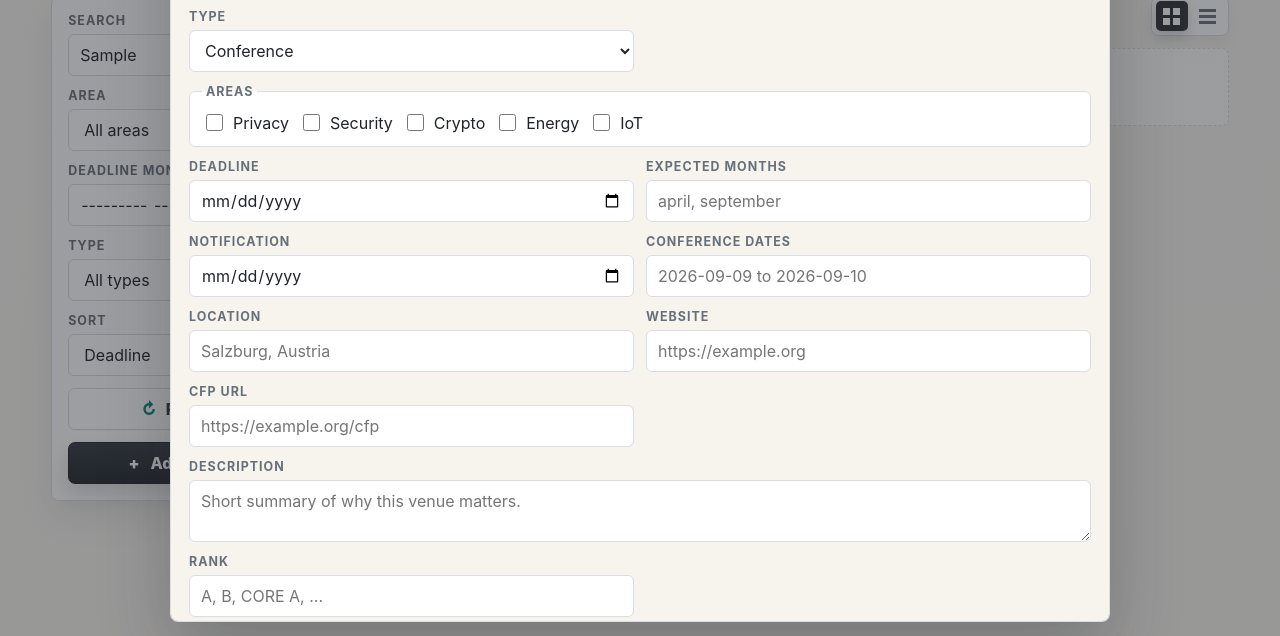
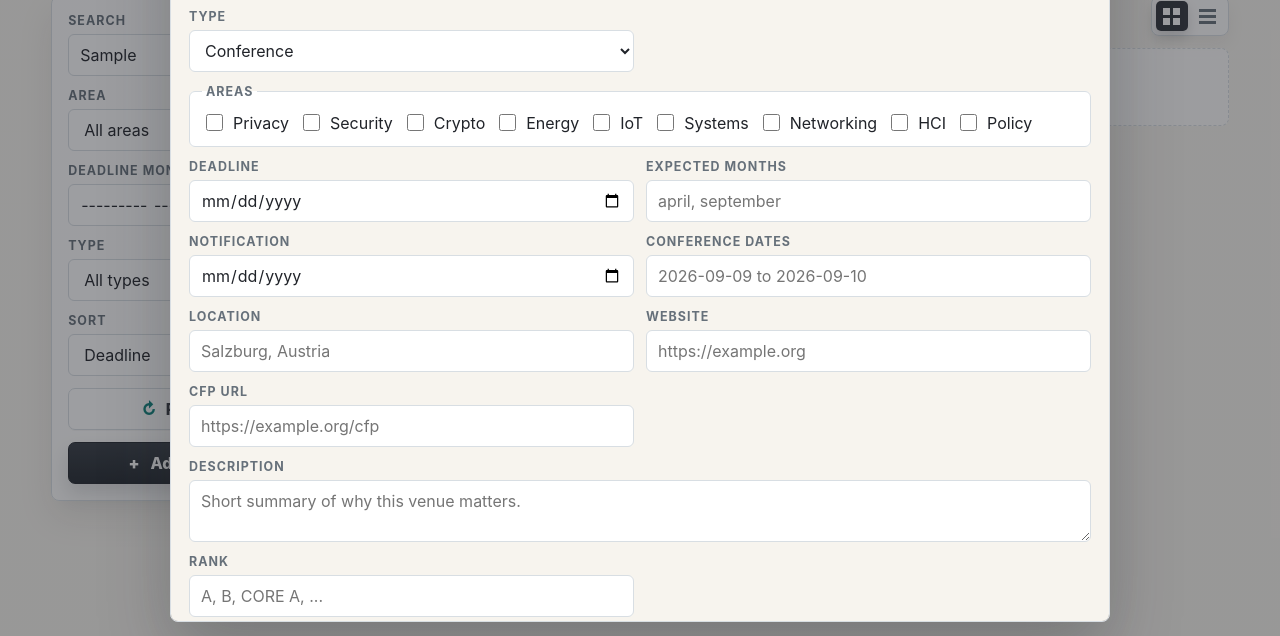
Before and after one commit to mahdi-akil/conference_radar, a plain HTML site: page index.html in a window 1280 px wide. Both pictures are taken after typing "Sample" into the empty fields and a click on the button "Add conference". Shown: the part 164-800 px from the top of the page. Drawn offline with Linux system fonts and the light colour scheme.

Commit message:
added more areas

```diff
--- a/app.js
+++ b/app.js
@@ -7,6 +7,10 @@ const CORE_AREAS = [
   { value: "crypto", label: "Crypto", aliases: ["crypto", "cryptography", "blockchain", "zero-knowledge", "financial cryptography"] },
   { value: "energy", label: "Energy", aliases: ["energy", "smart grid", "smart grids", "power systems", "sustainability"] },
   { value: "iot", label: "IoT", aliases: ["iot", "cyber-physical", "embedded", "edge", "sensor", "rfid"] },
+  { value: "systems", label: "Systems", aliases: ["systems", "distributed systems", "operating systems", "software systems", "dependable systems"] },
+  { value: "networking", label: "Networking", aliases: ["networking", "network", "wireless", "communications", "internet", "service management"] },
+  { value: "hci", label: "HCI", aliases: ["hci", "human factors", "human-centered", "usable privacy", "usable security", "user studies"] },
+  { value: "policy", label: "Policy", aliases: ["policy", "law", "regulation", "governance", "compliance", "digital rights"] },
 ];
 const today = startOfDay(new Date());
 
--- a/index.html
+++ b/index.html
@@ -122,6 +122,10 @@
             <label><input type="checkbox" name="areas" value="crypto"> Crypto</label>
             <label><input type="checkbox" name="areas" value="energy"> Energy</label>
             <label><input type="checkbox" name="areas" value="iot"> IoT</label>
+            <label><input type="checkbox" name="areas" value="systems"> Systems</label>
+            <label><input type="checkbox" name="areas" value="networking"> Networking</label>
+            <label><input type="checkbox" name="areas" value="hci"> HCI</label>
+            <label><input type="checkbox" name="areas" value="policy"> Policy</label>
           </fieldset>
           <label class="field">
             <span>Deadline</span>
```
Also changed, not shown: README.md.
